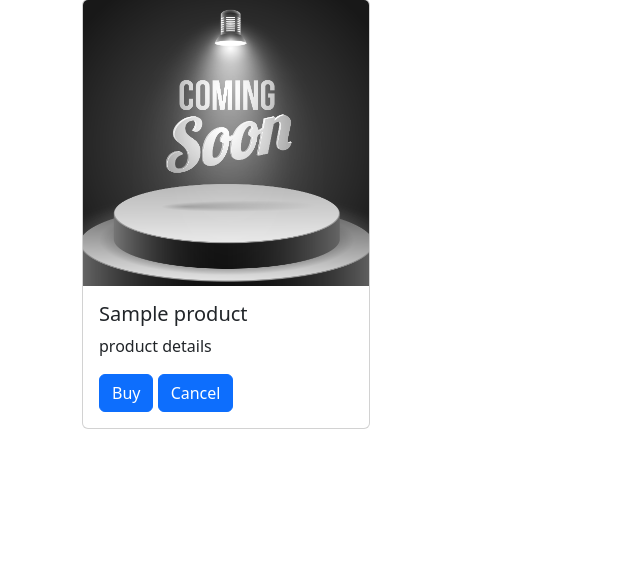
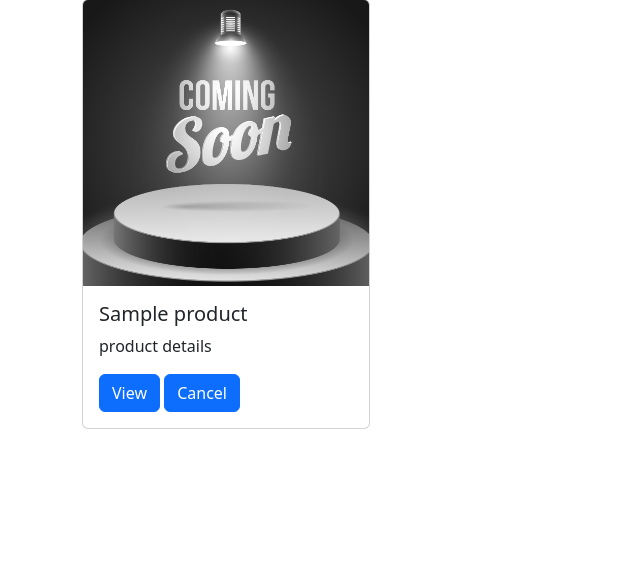
Before and after one commit to Alwin42/Project_100, a Flask app: page /orders in a window 1280 px wide. Shown: the part 127-691 px from the top of the page, without its empty margins (0-640 px from the left). Run offline with Flask 3, Linux system fonts and the light colour scheme; the visitor is signed in with stand-in values (Sample User, id 1).

Commit message:
UI update and for loop in products

```diff
--- a/Agro-Tech/templates/orders.html
+++ b/Agro-Tech/templates/orders.html
@@ -11,7 +11,7 @@
                 <div class="card-body">
                     <h5 class="card-title">Sample product</h5>
                     <p class="card-text">product details</p>
-                    <a href="#" class="btn btn-primary">Buy</a>
+                    <a href="#" class="btn btn-primary">View</a>
                     <a href="#" class="btn btn-primary">Cancel</a>
                 </div>
         </div>
```
Also changed, not shown: Agro-Tech/templates/marketplace.html (+7 -8 lines).
